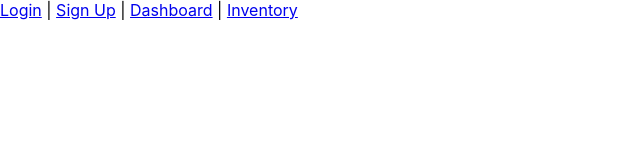
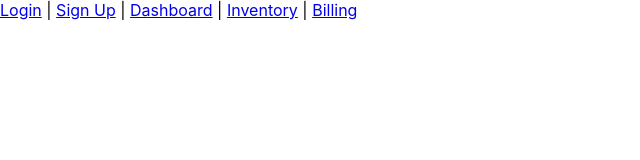
Before and after one commit to Ahmad-Imran-id/clinic-farm, a React (Create React App) app: page / in a window 1280 px wide. Shown: the top 160 px of the page, without its empty margins (0-640 px from the left). Built offline with nearby package versions, Linux system fonts and the light colour scheme.

Commit message:
Update App.js

```diff
--- a/src/App.js
+++ b/src/App.js
@@ -5,19 +5,21 @@ import Signup from "./Signup";
 import Dashboard from "./Dashboard";
 import PatientManagement from './components/PatientManagement';
 import Inventory from "./pages/Inventory";
+import Billing from './pages/Billing'; // Import Billing page
 
 function App() {
   return (
     <Router>
       <div className="App">
         <nav>
-          <Link to="/login">Login</Link> | <Link to="/signup">Sign Up</Link> | <Link to="/dashboard">Dashboard</Link> | <Link to="/inventory">Inventory</Link>
+          <Link to="/login">Login</Link> | <Link to="/signup">Sign Up</Link> | <Link to="/dashboard">Dashboard</Link> | <Link to="/inventory">Inventory</Link> | <Link to="/billing">Billing</Link>
         </nav>
         <Routes>
           <Route path="/login" element={<Login />} />
           <Route path="/signup" element={<Signup />} />
           <Route path="/dashboard" element={<Dashboard />} />
           <Route path="/inventory" element={<Inventory />} />
+          <Route path="/billing" element={<Billing />} /> {/* Add Billing route */}
         </Routes>
       </div>
     </Router>
```
